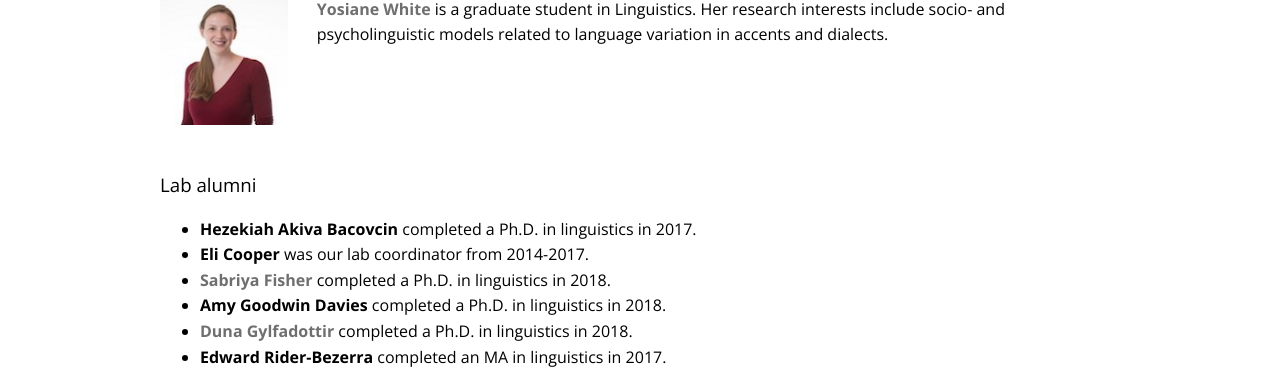
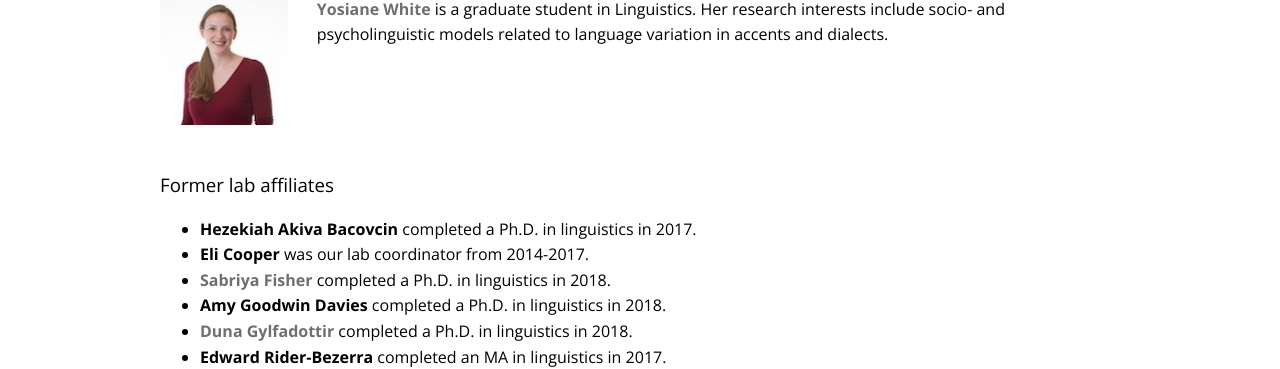
Before and after one commit to laceywade/TammingaLab.github.io, a Jekyll site: the page built from people.md, in a window 1280 px wide. Shown: the part 1327-1696 px from the top of the page. Built offline with Jekyll 4.4.1, drawn with Linux system fonts in a browser that asks for light colours; some web fonts are replaced.

Commit message:
Update people.md

```diff
--- a/people.md
+++ b/people.md
@@ -47,11 +47,11 @@ navigation_weight: 3
 <br style="clear:both" />
 
 
-### Lab alumni
+### Former lab affiliates
 
 - **Hezekiah Akiva Bacovcin** completed a Ph.D. in linguistics in 2017.
 - **Eli Cooper** was our lab coordinator from 2014-2017.
-- [**Sabriya Fisher**](https://www.wellesley.edu/cogsci/faculty/sfisher) completed a Ph.D. in linguistics in 2018.
+- [**Sabriya Fisher**](https://www.sabriya-fisher.com/) completed a Ph.D. in linguistics in 2018.
 - **Amy Goodwin Davies** completed a Ph.D. in linguistics in 2018.
 - [**Duna Gylfadottir**](http://www.ling.upenn.edu/~gug/) completed a Ph.D. in linguistics in 2018.
 - **Edward Rider-Bezerra** completed an MA in linguistics in 2017.
```
